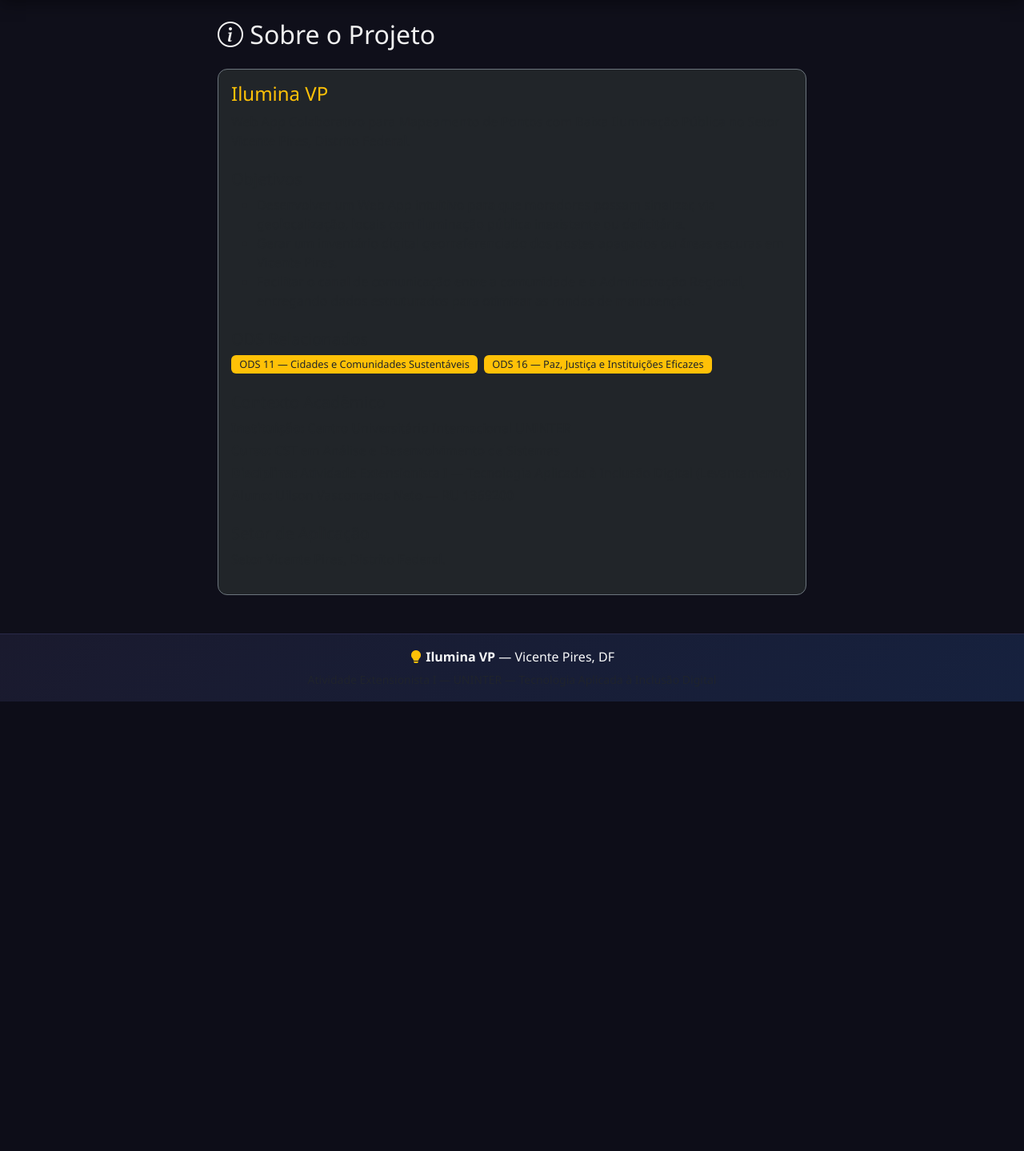
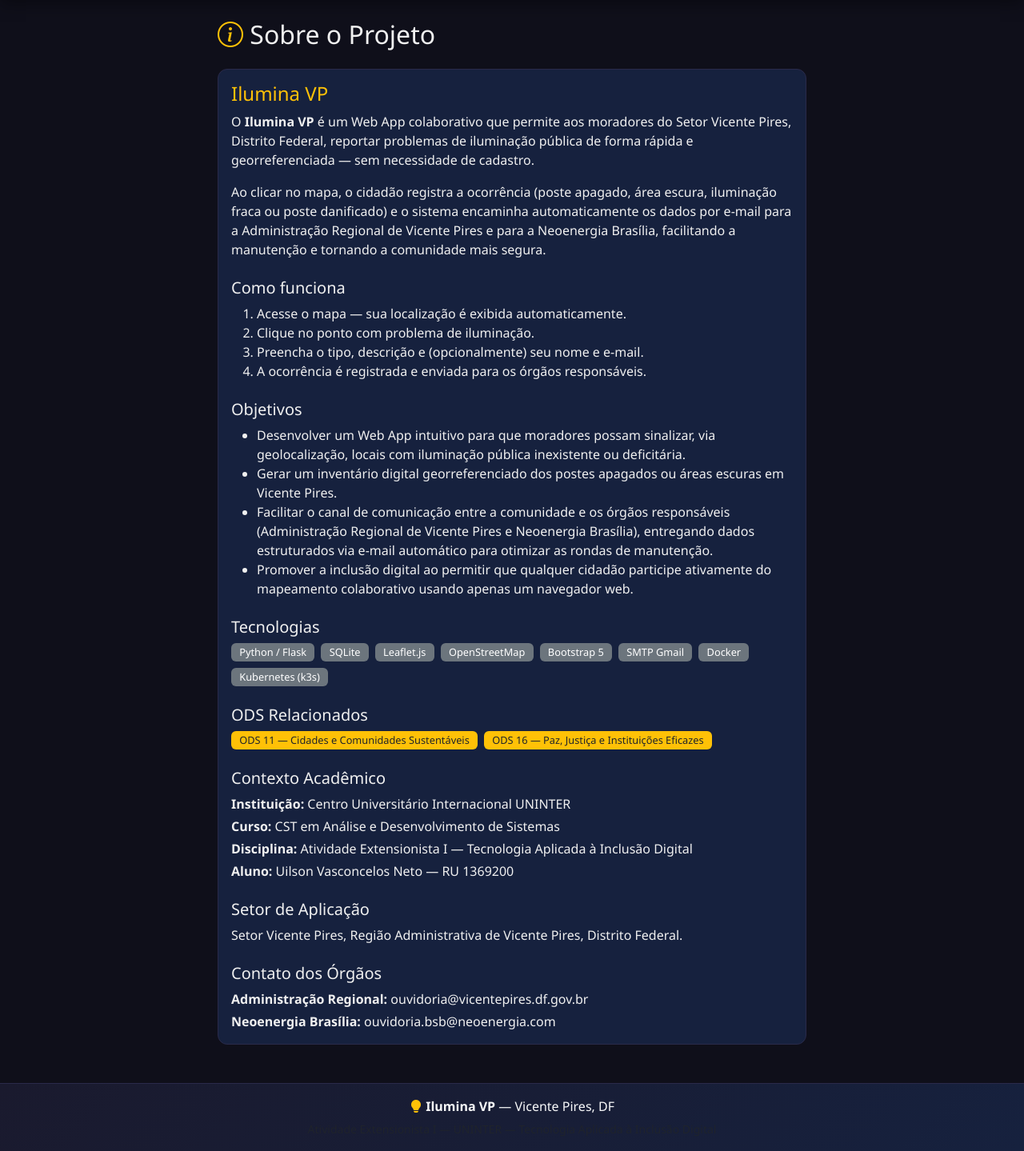
Before and after one commit to uilsoneto/Ilumina-VP, a Flask app: page /sobre in a window 1280 px wide. Shown: the part 68-1507 px from the top of the page at 80% size. Before the commit the page ends 945 px from the top, so only its background shows below. Run offline with Flask 3, Linux system fonts and the light colour scheme.

Commit message:
Add more

```diff
--- a/app/templates/sobre.html
+++ b/app/templates/sobre.html
@@ -5,15 +5,30 @@
 {% block content %}
 <div class="row justify-content-center">
     <div class="col-lg-8">
-        <h2><i class="bi bi-info-circle"></i> Sobre o Projeto</h2>
+        <h2><i class="bi bi-info-circle text-warning"></i> Sobre o Projeto</h2>
 
-        <div class="card bg-dark border-secondary mt-4">
-            <div class="card-body">
+        <div class="card mt-4">
+            <div class="card-body" style="color: #f0f0f0;">
                 <h4 class="text-warning">Ilumina VP</h4>
                 <p>
-                    Web App Colaborativo para Mapeamento de Pontos com Baixa Iluminação Pública
-                    no Setor Vicente Pires, Distrito Federal.
+                    O <strong>Ilumina VP</strong> é um Web App colaborativo que permite aos moradores do
+                    Setor Vicente Pires, Distrito Federal, reportar problemas de iluminação pública
+                    de forma rápida e georreferenciada — sem necessidade de cadastro.
                 </p>
+                <p>
+                    Ao clicar no mapa, o cidadão registra a ocorrência (poste apagado, área escura,
+                    iluminação fraca ou poste danificado) e o sistema encaminha automaticamente os dados
+                    por e-mail para a Administração Regional de Vicente Pires e para a Neoenergia Brasília,
+                    facilitando a manutenção e tornando a comunidade mais segura.
+                </p>
+
+                <h5 class="mt-4">Como funciona</h5>
+                <ol>
+                    <li>Acesse o mapa — sua localização é exibida automaticamente.</li>
+                    <li>Clique no ponto com problema de iluminação.</li>
+                    <li>Preencha o tipo, descrição e (opcionalmente) seu nome e e-mail.</li>
+                    <li>A ocorrência é registrada e enviada para os órgãos responsáveis.</li>
+                </ol>
 
                 <h5 class="mt-4">Objetivos</h5>
                 <ul>
@@ -21,9 +36,24 @@
                         geolocalização, locais com iluminação pública inexistente ou deficitária.</li>
                     <li>Gerar um inventário digital georreferenciado dos postes apagados ou áreas
                         escuras em Vicente Pires.</li>
-                    <li>Facilitar o canal de comunicação entre a comunidade e a Administração Regional,
-                        entregando dados estruturados para otimizar as rondas de manutenção.</li>
+                    <li>Facilitar o canal de comunicação entre a comunidade e os órgãos responsáveis
+                        (Administração Regional de Vicente Pires e Neoenergia Brasília), entregando
+                        dados estruturados via e-mail automático para otimizar as rondas de manutenção.</li>
+                    <li>Promover a inclusão digital ao permitir que qualquer cidadão participe
+                        ativamente do mapeamento colaborativo usando apenas um navegador web.</li>
                 </ul>
+
+                <h5 class="mt-4">Tecnologias</h5>
+                <div class="d-flex flex-wrap gap-2 mb-3">
+                    <span class="badge bg-secondary">Python / Flask</span>
+                    <span class="badge bg-secondary">SQLite</span>
+                    <span class="badge bg-secondary">Leaflet.js</span>
+                    <span class="badge bg-secondary">OpenStreetMap</span>
+                    <span class="badge bg-secondary">Bootstrap 5</span>
+                    <span class="badge bg-secondary">SMTP Gmail</span>
+                    <span class="badge bg-secondary">Docker</span>
+                    <span class="badge bg-secondary">Kubernetes (k3s)</span>
+                </div>
 
                 <h5 class="mt-4">ODS Relacionados</h5>
                 <div class="d-flex flex-wrap gap-2">
@@ -38,11 +68,15 @@
                 <h5 class="mt-4">Contexto Acadêmico</h5>
                 <p class="mb-1"><strong>Instituição:</strong> Centro Universitário Internacional UNINTER</p>
                 <p class="mb-1"><strong>Curso:</strong> CST em Análise e Desenvolvimento de Sistemas</p>
-                <p class="mb-1"><strong>Disciplina:</strong> Atividade Extensionista I — Tecnologia Aplicada à Inclusão Digital (Levantamento)</p>
+                <p class="mb-1"><strong>Disciplina:</strong> Atividade Extensionista I — Tecnologia Aplicada à Inclusão Digital</p>
                 <p class="mb-1"><strong>Aluno:</strong> Uilson Vasconcelos Neto — RU 1369200</p>
 
                 <h5 class="mt-4">Setor de Aplicação</h5>
-                <p>Setor Vicente Pires, Distrito Federal.</p>
+                <p class="mb-1">Setor Vicente Pires, Região Administrativa de Vicente Pires, Distrito Federal.</p>
+
+                <h5 class="mt-4">Contato dos Órgãos</h5>
+                <p class="mb-1"><strong>Administração Regional:</strong> ouvidoria@vicentepires.df.gov.br</p>
+                <p class="mb-0"><strong>Neoenergia Brasília:</strong> ouvidoria.bsb@neoenergia.com</p>
             </div>
         </div>
     </div>
--- a/k8s/deployment.yaml
+++ b/k8s/deployment.yaml
@@ -18,6 +18,7 @@ spec:
       containers:
         - name: iluminavp
           image: uilsoneto/projetos:iluminavp
+          imagePullPolicy: Always
           ports:
             - containerPort: 5001
           env:
```
Also changed, not shown: app/mail.py (+29 -37 lines), app/routes/reports.py (+3 -7 lines).
